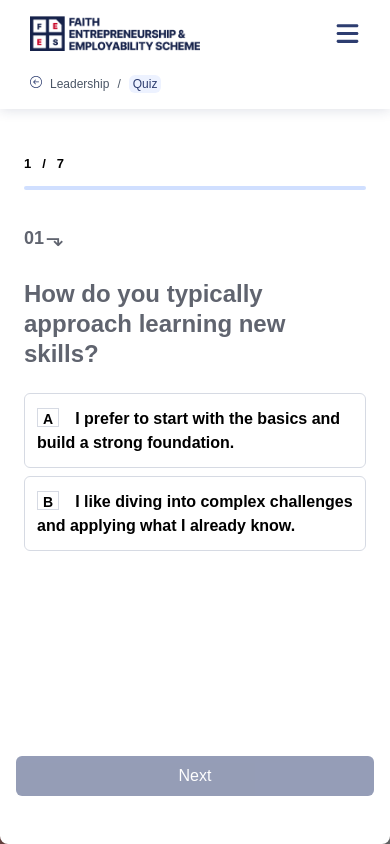
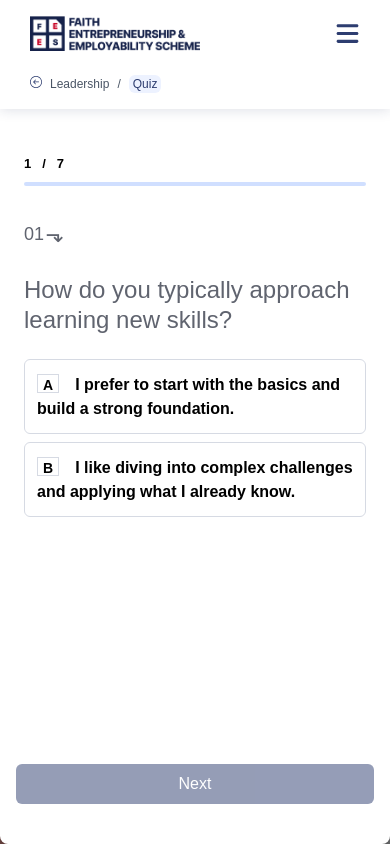
Before and after one commit to Afolabi-Ridwan/fees, a React (Vite) app: page / in a window 390 px wide. Both pictures are taken after a click on the button "Take the quiz". Shown: the part 4032-4876 px from the top of the page. Built offline with nearby package versions, Linux system fonts and the light colour scheme.

Commit message:
feat: quiz modal on mobile correction

```diff
--- a/src/pages/Home/QuizModal/QuizModal.tsx
+++ b/src/pages/Home/QuizModal/QuizModal.tsx
@@ -74,9 +74,8 @@ const QuizModal: React.FC = () => {
     return (
         <div id="quiz-modal">
             {isMobile ? <PagesHeader currentPage={"Quiz"} /> : ""}
-            <div className={`fixed inset-0  flex justify-center items-center  z-30 overflow-y-auto ${isSubmitting && "z-50"}`} style={{ backgroundColor: "rgba(0, 0, 0, 0.6)" }}>
-                <div className="bg-white flex flex-col sm:justify-center sm:items-center p-6 rounded-lg w-[65%]
-                max-lg:w-[80%] max-sm:w-[100%] h-[620px] max-sm:h-[100%] shadow-lg relative quizCont">
+            <div className={`fixed inset-0 flex justify-center items-center z-30 overflow-y-auto ${isSubmitting && "z-50"}`} style={{ backgroundColor: "rgba(0, 0, 0, 0.6)" }}>
+                <div className="bg-white sm:flex flex-col justify-center items-center  p-6 rounded-lg w-[65%] max-lg:w-[80%] max-sm:w-[100%] h-[620px] max-sm:h-[100%] shadow-lg relative quizCont">
                     <i
                         className="border border-2 border-white text-white text-[10px] rounded-full p-1
                         cursor-pointer absolute right-0 top-0 translate-y-[-25px] translate-x-[25px]
@@ -93,7 +92,7 @@ const QuizModal: React.FC = () => {
                                 <span>/</span>
                                 <span>{questions.length}</span>
                             </p>
-                            <div className="w-full bg-[#d0dfff] h-1 overflow-hidden rounded-md mt-3">
+                            <div className="w-full bg-[#d0dfff] h-1 overflow-hidden rounded-md max-sm:mt-2">
                                 <motion.div
                                     className="bg-deepBlue h-1 transition-all duration-300"
                                     style={{
@@ -125,7 +124,7 @@ const QuizModal: React.FC = () => {
                                             }}
                                             transition={{ duration: 0.5, ease: "easeInOut" }}
                                         >
-                                            <h2 className="flex max-sm:flex-col font-semibold text-[#60646f] items-start">
+                                            <h2 className="flex max-sm:flex-col font-[500] text-[#60646f] items-start">
                                                 <span className="text-[18px] flex items-center min-w-[40px] justify-between mr-4 flex-shrink-0">
                                                     <span>{`0${currentQuestion + 1}`}</span>
                                                     <span className={`font-light ${isMobile && "text-[22px]"}`}>
@@ -169,7 +168,7 @@ const QuizModal: React.FC = () => {
                             </div>
                         </div>
 
-                        <div className=" flex sm:mt-8 max-sm:absolute bottom-8 left-0 w-full max-sm:p-4  max-sm:justify-between">
+                        <div className=" flex sm:mt-8 max-sm:absolute bottom-6 left-0 w-full max-sm:p-4  max-sm:justify-between">
                             <div className={`w-[40px] max-sm:w-0 max-sm:mr-0 mr-4 ${currentQuestion > questions.length - 1 && ""}`}></div>
                             {currentQuestion > 0 && (
                                 <button
```
